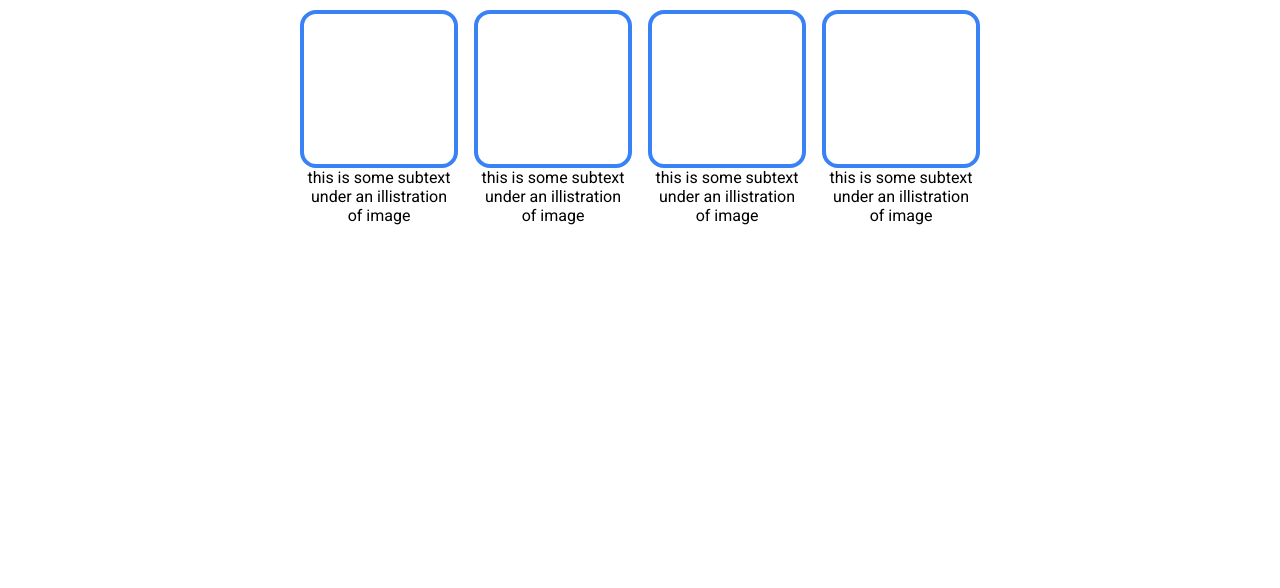
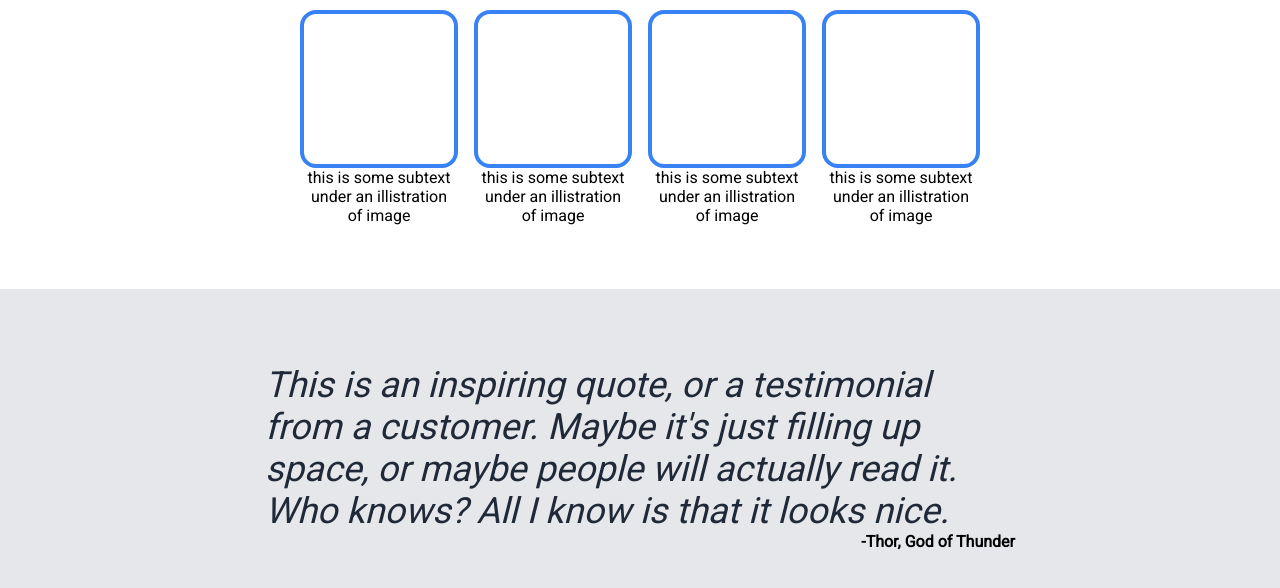
Before and after one commit to Kaleb-Moore/Landing-Page, a plain HTML site: page index.html in a window 1280 px wide. Shown: the part 492-1080 px from the top of the page. Before the commit the page ends 800 px from the top, so only its background shows below. Drawn offline with Linux system fonts and the light colour scheme.

Commit message:
Create Testimonials and styles

```diff
--- a/index.html
+++ b/index.html
@@ -66,5 +66,17 @@
         </div>
     </div>
 
+    <div class="grey-container">
+        <div class="testimonial">
+            <p class="test-text">
+                This is an inspiring quote, or a testimonial
+                from a customer. Maybe it's just filling up space, or
+                maybe people will actually read it. Who knows? All I
+                know is that it looks nice.
+            </p>
+            <p class="test-by">-Thor, God of Thunder</p>
+        </div>
+    </div>
+
 </body>
 </html>
--- a/style.css
+++ b/style.css
@@ -101,6 +101,31 @@ a {
     text-align: center;
 }
 
+.grey-container {
+    display: flex;
+    background-color: #e5e7eb;
+    padding: 75px 128px;
+    justify-content: center;
+}
+
+.testimonial {
+    display: flex;
+    flex-direction: column;
+}
+
+.test-text {
+    font-size: 36px;
+    color: #1f2937;
+    font-style: italic;
+    font-weight: 400;
+    width: 750px;
+}
+
+.test-by {
+    text-align: end;
+    font-weight: 800;
+}
+
 @media (max-width: 970px) {
     .logo {
         margin-right: 250px;
```
